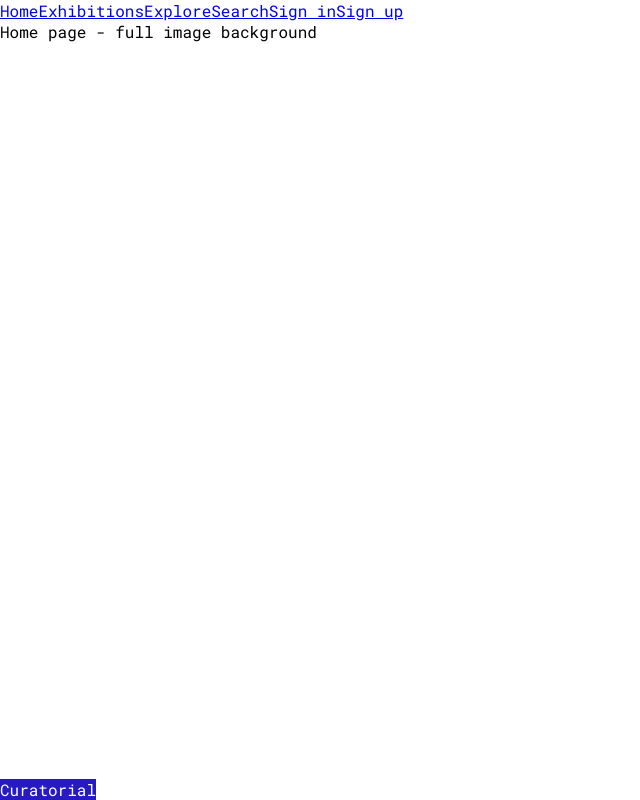
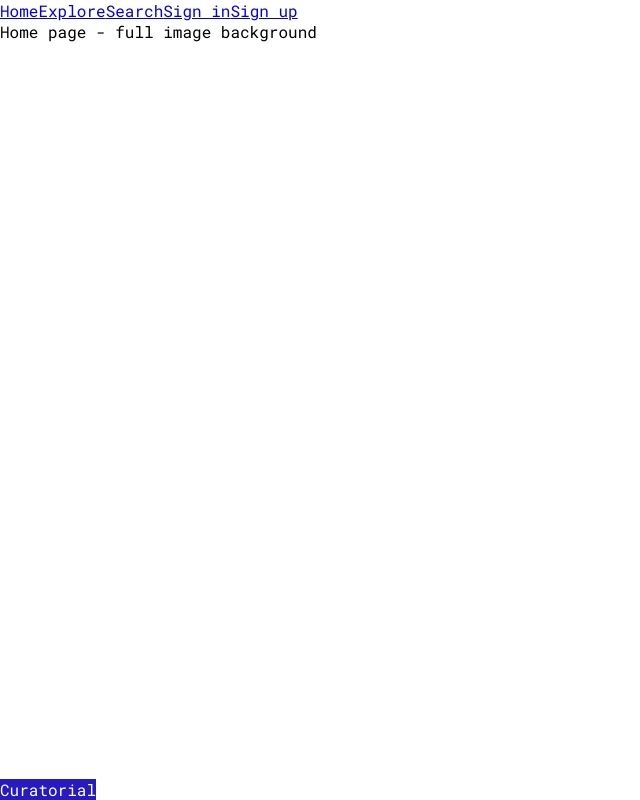
Before and after one commit to softscienceprojects/Curatorial_frontend, a React (Create React App) app: page / in a window 1280 px wide. Shown: the whole page, without its empty margins (0-640 px from the left). Built offline with nearby package versions, Linux system fonts and the light colour scheme; no server answers.

Commit message:
exhibitions removed frmo navbar

```diff
--- a/src/components/NavBar.js
+++ b/src/components/NavBar.js
@@ -6,7 +6,6 @@ const NavBar = ({ user }) => {
   return (
     <nav>
       <Link to="/">Home</Link>
-      <Link to="/exhibitions">Exhibitions</Link>
       <Link to="/explore">Explore</Link>
       <Link to="/search">Search</Link>
       {user && <Link to="/users">Dashboard</Link>}
```
